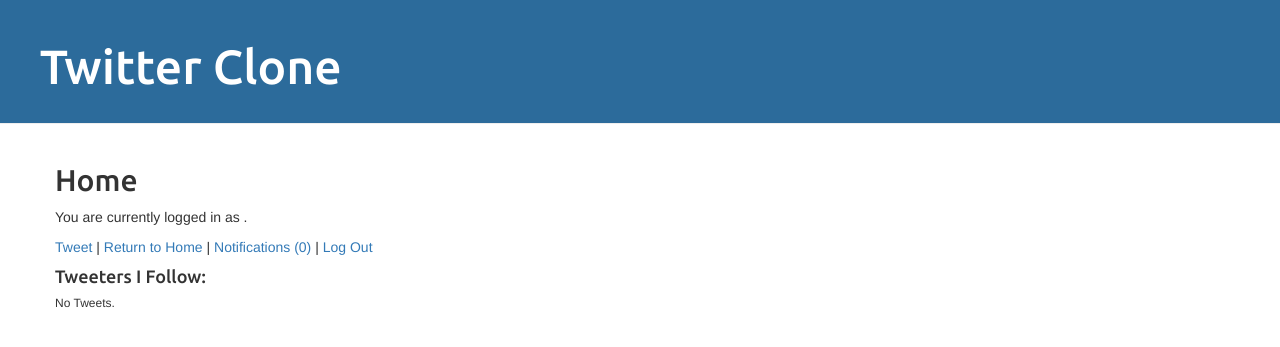
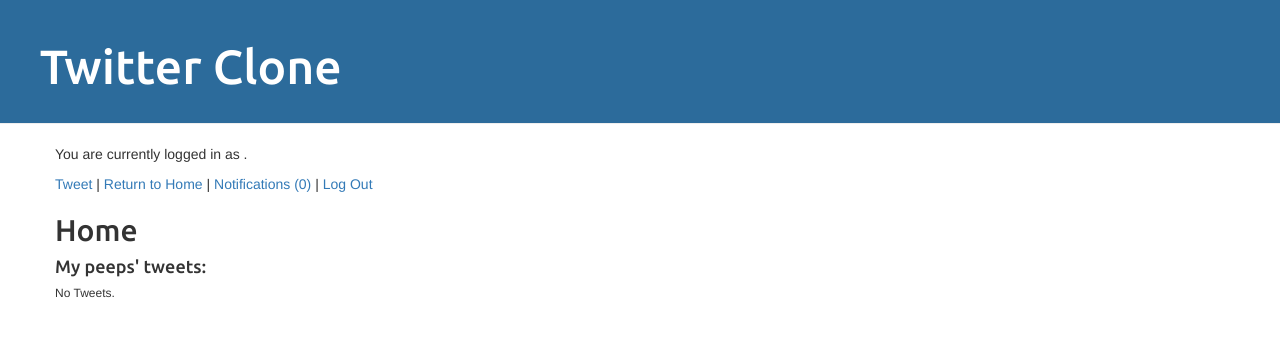
Before and after one commit to benjmm/kaseq4-twitterclone, a Django app: page /home/ in a window 1280 px wide. Shown: the top 347 px of the page. Run offline with Django 3.2, Linux system fonts and the light colour scheme; the visitor is signed in with stand-in values (Sample User, id 1); data comes from the database, SQL or seed files in the repository; data that the repository does not hold is empty; some libraries are stand-ins or nearby versions.

Commit message:
rearranged home page

```diff
--- a/templates/home.html
+++ b/templates/home.html
@@ -1,11 +1,11 @@
 {% extends 'base.html' %} {% block content %}
+
+{% include 'nav.html' %}
 
 <h2>Home</h2>
 
-{% include 'nav.html' %}
-
 <p>
-  <h4>Tweeters I Follow:</h4>
+  <h4>My peeps' tweets:</h4>
 {% if tweets %}
 <ul>
   {%for tweet in tweets%}
```
